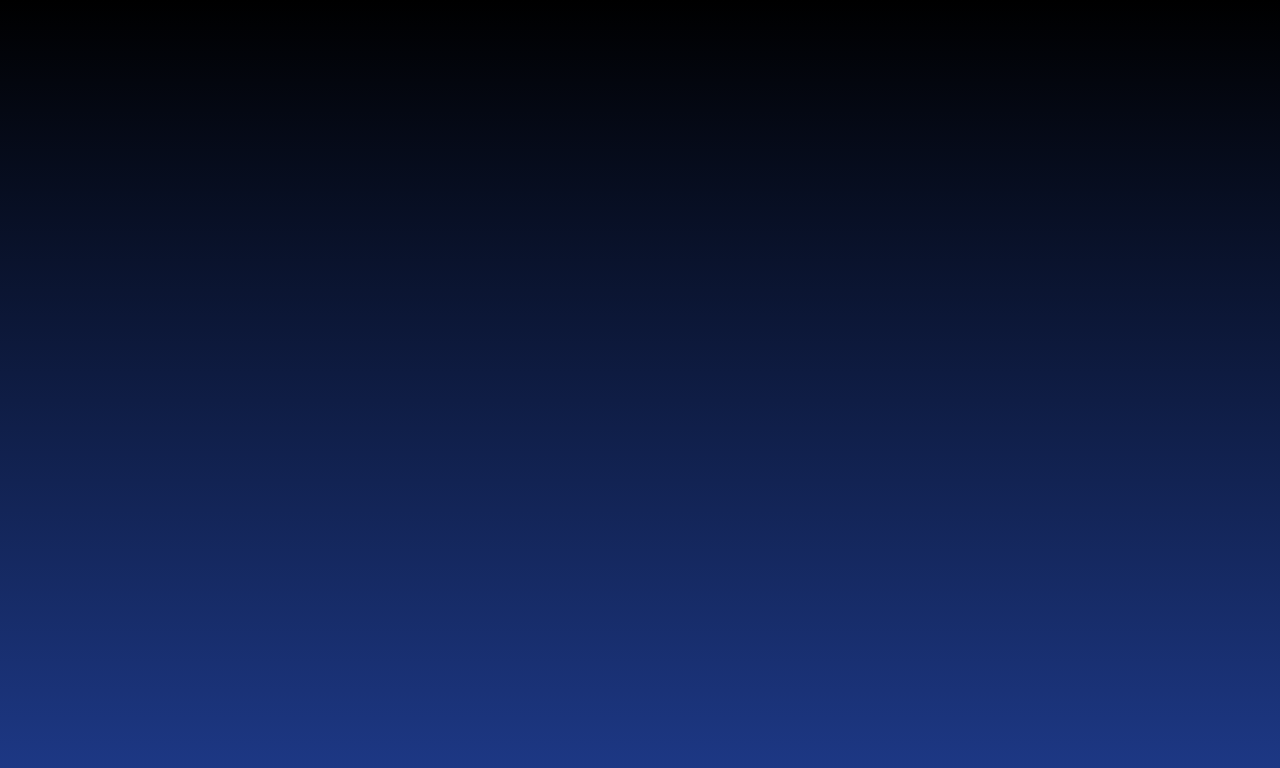
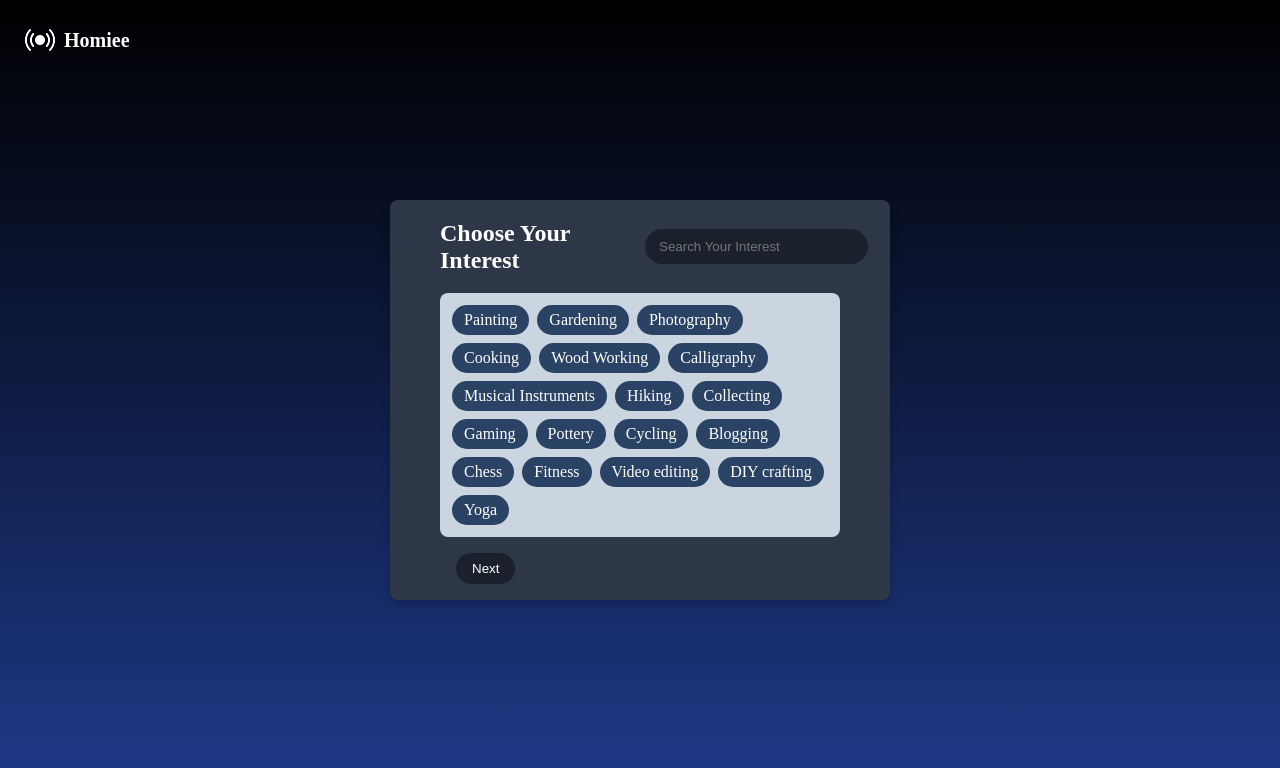
Before and after one commit to niloy8/Virtualization-Of-Hobbyist, a React (Vite) app: page /hobby-selection in a window 1280 px wide. Before the commit this address had no page. Shown: the top 768 px of the page. Built offline with nearby package versions, Linux system fonts and the light colour scheme.

Commit message:
Hobby-Selection Style ADDED

```diff
--- a/package.json
+++ b/package.json
@@ -10,7 +10,12 @@
     "preview": "vite preview"
   },
   "dependencies": {
+    "body-parser": "^1.20.3",
+    "cors": "^2.8.5",
+    "dotenv": "^16.4.7",
+    "express": "^4.21.2",
     "fontawesome": "^5.6.3",
+    "mongoose": "^8.12.2",
     "react": "^19.0.0",
     "react-dom": "^19.0.0",
     "react-router-dom": "^7.3.0"
--- a/src/Choose Hobby/Choose.css
+++ b/src/Choose Hobby/Choose.css
@@ -1,44 +1,30 @@
-body {
-    background-color: #0b0f29;
-    font-family: 'Press Start 2P', cursive;
-    display: flex;
-    align-items: center;
-    justify-content: center;
-    min-height: 100vh;
-    margin: 0;
-}
-
-.container {
+.container-choose {
     width: 100%;
-    max-width: 400px;
+    max-width: 500px;
 }
 
 .card {
-    padding: 24px;
+    padding-left: 50px;
+    padding-right: 50px;
     background-color: #2d3748;
     border-radius: 8px;
     box-shadow: 0 4px 10px rgba(0, 0, 0, 0.2);
 }
 
-.header {
+
+
+.content-choose {
+    display: flex;
+    flex-direction: column;
+    padding: 0;
+}
+
+.content-choose .search-interest {
     display: flex;
     align-items: center;
-    justify-content: space-between;
-    color: white;
-    font-size: 20px;
 }
 
-.icon {
-    margin-right: 10px;
-}
-
-.content h2 {
-    color: white;
-    font-size: 18px;
-    margin-bottom: 16px;
-}
-
-.search-bar {
+.content-choose .search .search-bar {
     position: relative;
     margin-bottom: 16px;
 }
@@ -46,7 +32,7 @@ body {
 .search-bar input {
     width: 100%;
     padding: 10px 14px;
-    padding-right: 40px;
+
     background-color: #1a202c;
     border: none;
     border-radius: 20px;
@@ -66,7 +52,7 @@ body {
     display: flex;
     flex-wrap: wrap;
     gap: 8px;
-    justify-content: center;
+    justify-content-choose: center;
     background-color: #cbd5e0;
     padding: 12px;
     border-radius: 8px;
@@ -81,8 +67,8 @@ body {
 
 .button-container {
     display: flex;
-    justify-content: flex-end;
-    margin-top: 16px;
+    justify-content-choose: flex-end;
+    margin: 16px;
 }
 
 .next-button {
@@ -95,5 +81,5 @@ body {
 }
 
 .next-button:hover {
-    background-color: #2d3748;
+    background-color: #060708;
 }
--- a/src/Choose Hobby/Choose.jsx
+++ b/src/Choose Hobby/Choose.jsx
@@ -1,22 +1,21 @@
 import React from "react";
-import "./InterestSelection.css";
-import { FontAwesomeIcon } from "@fortawesome/react-fontawesome";
-import { faSearch } from "@fortawesome/free-solid-svg-icons";
+import "./Choose.css";
+import { Link } from "react-router-dom";
 
-const InterestSelection = () => {
+const Choose = () => {
     return (
-        <div className="container">
+        <div className="container-choose">
             <div className="signin-header">
                 <img src="./../../public/Images/Logo(Nav).png" alt="" />
                 <Link to="/home-page" className="go-to-home">Homiee</Link>
             </div>
             <div className="card">
-
-                <div className="content">
-                    <h2>Choose Your Interest</h2>
-                    <div className="search-bar">
-                        <input type="text" placeholder="" />
-                        <FontAwesomeIcon icon={faSearch} className="search-icon" />
+                <div className="content-choose">
+                    <div className="search-interest">
+                        <h2>Choose Your Interest</h2>
+                        <div className="search-bar">
+                            <input type="text" placeholder="Search Your Interest" />
+                        </div>
                     </div>
                     <div className="interest-container">
                         {["Painting", "Gardening", "Photography", "Cooking", "Wood Working", "Calligraphy", "Musical Instruments", "Hiking", "Collecting", "Gaming", "Pottery", "Cycling", "Blogging", "Chess", "Fitness", "Video editing", "DIY crafting", "Yoga"].map((interest, index) => (
@@ -32,4 +31,4 @@ const InterestSelection = () => {
     );
 };
 
-export default InterestSelection;
+export default Choose;
--- a/src/HomePage/Home.css
+++ b/src/HomePage/Home.css
@@ -1,13 +1,3 @@
-body {
-    background-image: url(./../assets/Images/BG.png);
-    background-size: cover;
-    background-position: center;
-    color: white;
-    min-height: 100vh;
-    margin: 0;
-    padding: 0;
-}
-
 .header {
     padding: 20px;
     display: flex;
--- a/src/SigninPage/sign.css
+++ b/src/SigninPage/sign.css
@@ -1,14 +1,3 @@
-body {
-    background: linear-gradient(to bottom, black, #1e3a8a);
-    height: 100vh;
-    display: flex;
-    align-items: center;
-    justify-content: center;
-    position: relative;
-    margin: 0;
-
-}
-
 .signin-container {
     width: 100%;
 
--- a/src/SignupPage/Signup.css
+++ b/src/SignupPage/Signup.css
@@ -2,6 +2,7 @@ body {
     background: linear-gradient(to bottom, black, #1e3a8a);
     height: 100vh;
     display: flex;
+    color: white;
     align-items: center;
     justify-content: center;
     position: relative;
--- a/src/main.jsx
+++ b/src/main.jsx
@@ -5,6 +5,7 @@ import App from "./App";
 import Signin from "./SigninPage/Signin";
 import Signup from "./SignupPage/Signup";
 import Home from "./HomePage/Home";
+import Choose from "./Choose Hobby/Choose";
 
 const root = document.getElementById("root");
 
@@ -15,6 +16,7 @@ ReactDOM.createRoot(root).render(
       <Route path="/sign-in" element={<Signin></Signin>}></Route>
       <Route path="/sign-up" element={<Signup></Signup>}></Route>
       <Route path="/home-page" element={<Home></Home>}></Route>
+      <Route path="/hobby-selection" element={<Choose></Choose>}></Route>
     </Routes>
   </BrowserRouter>
 );
```
Also changed, not shown: 1 other file (tests, documents, lock files or other folders).
